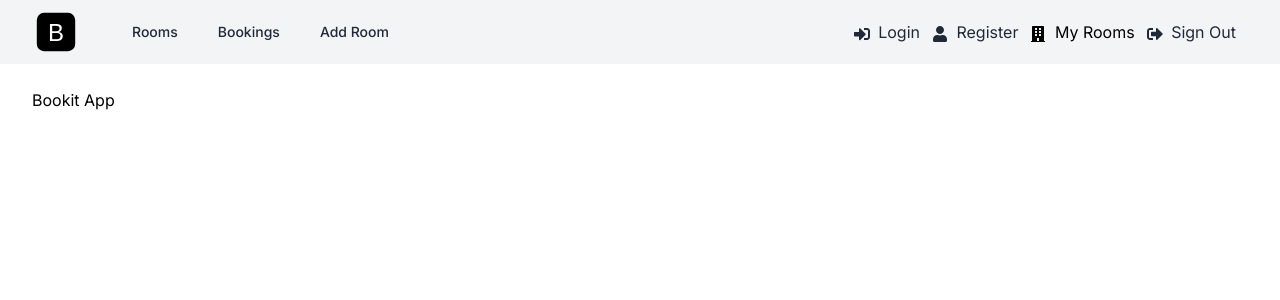
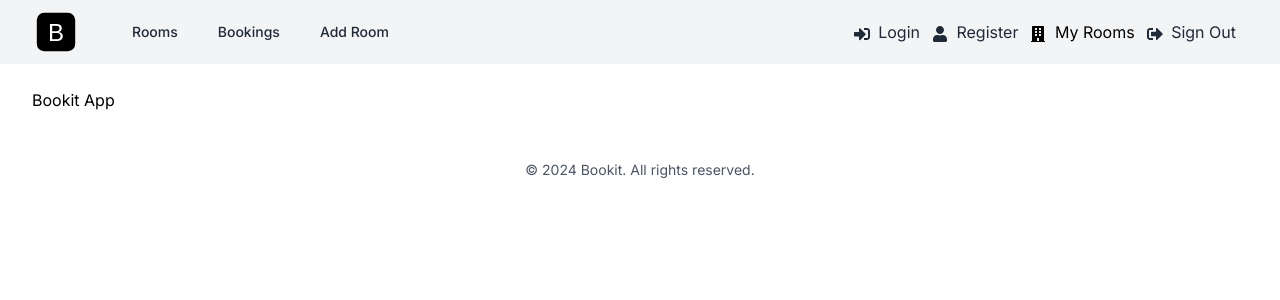
Before and after one commit to abrar-ol/BookingApp, a Next.js app: page / in a window 1280 px wide. Shown: the top 300 px of the page. Built offline with nearby package versions, Linux system fonts and the light colour scheme.

Commit message:
Add Footer component

```diff
--- a/app/layout.jsx
+++ b/app/layout.jsx
@@ -1,6 +1,7 @@
 import { Inter } from "next/font/google";
 import "@/assets/styles/globals.css";
 import Header from "@/components/Header";
+import Footer from "@/components/Footer";
 
 const inter = Inter({ subsets: ["latin"] });
 
@@ -17,6 +18,7 @@
         <main className="mx-auto max-w-7xl px-4 py-6 sm:px-6 lg:px-8">
           {children}
         </main>
+        <Footer />
       </body>
     </html>
   );
--- /dev/null
+++ b/components/Footer.jsx
@@ -0,0 +1,17 @@
+import React from 'react'
+
+const Footer = () => {
+    const currentYear = new Date().getFullYear();
+
+  return (
+    <footer className='py-6'>
+    <div className='mx-auto max-w-7xl px-4 sm:px-6 lg:px-8'>
+      <p className='text-center text-sm text-gray-600'>
+        &copy; {currentYear} Bookit. All rights reserved.
+      </p>
+    </div>
+  </footer>
+  )
+}
+
+export default Footer
```
